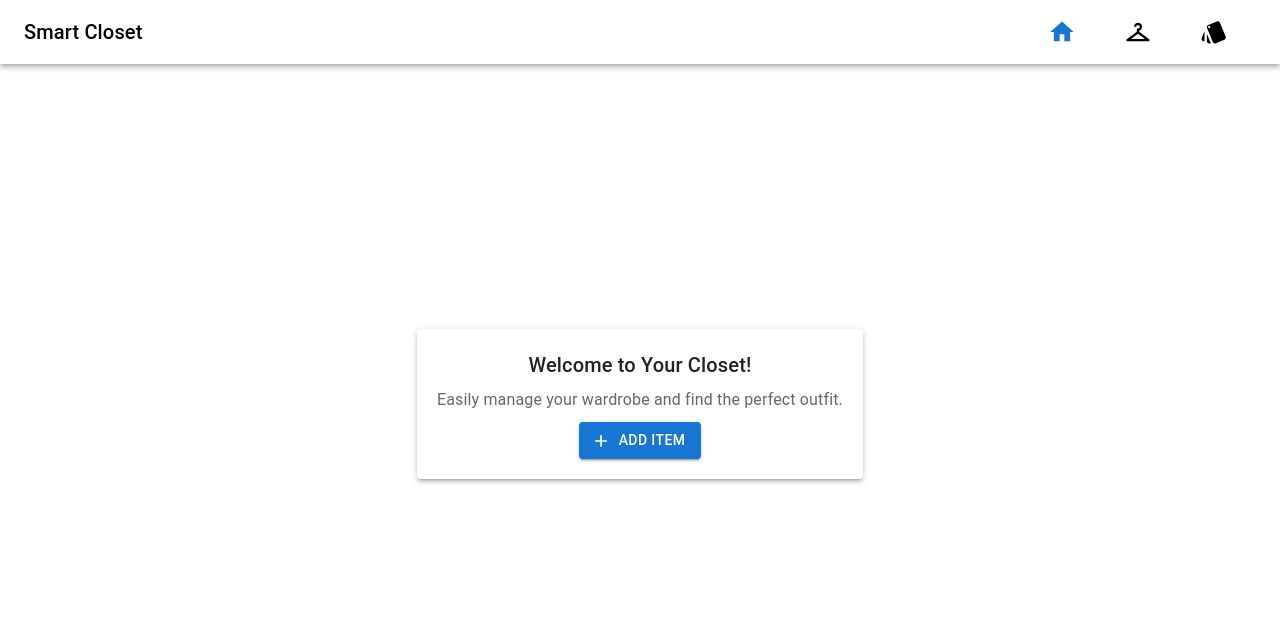
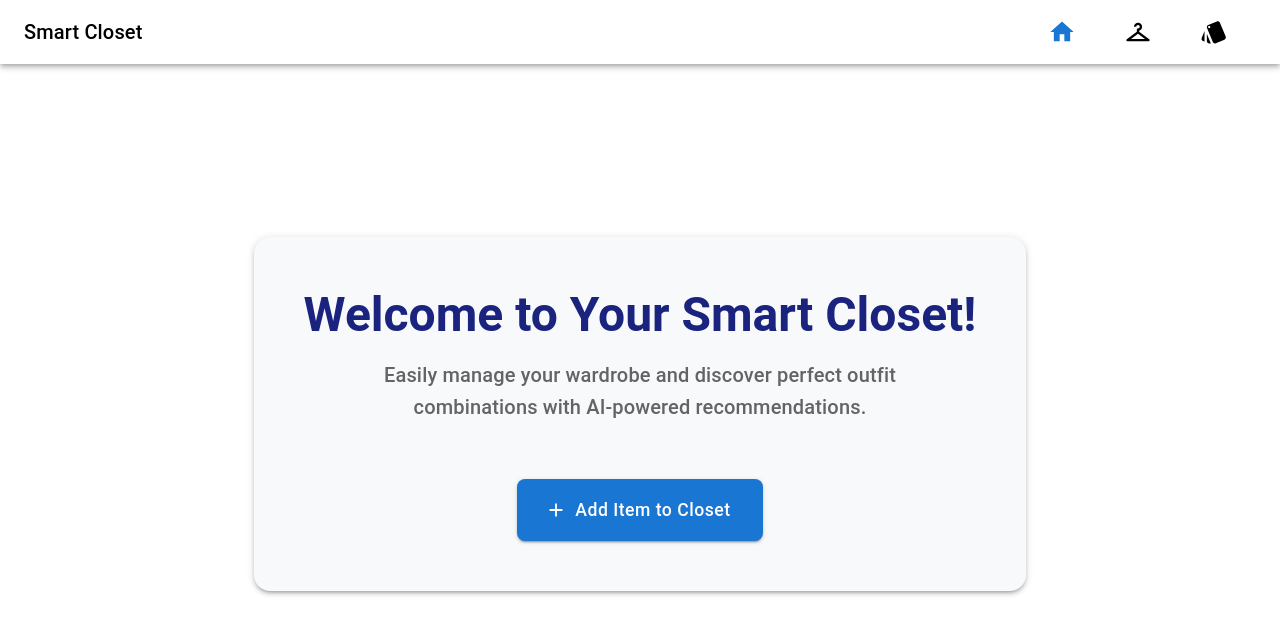
Before and after one commit to Tejaswini21nalla/smart-closet-ui, a React (Create React App) app: page / in a window 1280 px wide. Shown: the top 634 px of the page. Built offline with nearby package versions, Linux system fonts and the light colour scheme.

Commit message:
style: enhance WelcomeMessage with larger text and improved visual design

```diff
--- a/src/components/WelcomeMessage.js
+++ b/src/components/WelcomeMessage.js
@@ -1,5 +1,5 @@
 import React from 'react';
-import { Paper, Typography, Button, useMediaQuery } from '@mui/material';
+import { Paper, Typography, Button, useMediaQuery, Box } from '@mui/material';
 import { useTheme } from '@mui/material/styles';
 import AddIcon from '@mui/icons-material/Add';
 
@@ -8,24 +8,67 @@ function WelcomeMessage({ onAddClick }) {
   const isMobile = useMediaQuery(theme.breakpoints.down('sm'));
 
   return (
-    <Paper elevation={3} style={{ marginTop: '20px', padding: '20px', textAlign: 'center' }}>
-      <Typography variant="h6" gutterBottom>
-        Welcome to Your Closet!
+    <Paper
+      elevation={3}
+      sx={{
+        marginTop: { xs: '20px', sm: '40px' },
+        padding: { xs: '30px', sm: '40px', md: '50px' },
+        textAlign: 'center',
+        backgroundColor: '#f8f9fa',
+        maxWidth: '800px',
+        mx: 'auto',
+        borderRadius: '16px',
+      }}
+    >
+      <Box sx={{ mb: { xs: 3, sm: 4 } }}>
+        <Typography
+          variant="h3"
+          component="h1"
+          gutterBottom
+          sx={{
+            fontSize: { xs: '2rem', sm: '2.5rem', md: '3rem' },
+            fontWeight: 'bold',
+            color: '#1a237e',
+            mb: 2
+          }}
+        >
+          Welcome to Your Smart Closet!
         </Typography>
-      <Typography color="textSecondary">
-        Easily manage your wardrobe and find the perfect outfit.
+        <Typography
+          variant="h6"
+          color="textSecondary"
+          sx={{
+            fontSize: { xs: '1rem', sm: '1.25rem' },
+            maxWidth: '600px',
+            mx: 'auto',
+            lineHeight: 1.6
+          }}
+        >
+          Easily manage your wardrobe and discover perfect outfit combinations with AI-powered recommendations.
         </Typography>
+      </Box>
 
       <Button
         variant="contained"
         color="primary"
+        size="large"
         startIcon={<AddIcon />}
         onClick={onAddClick}
-          style={{ marginTop: '10px' }}
+        sx={{
+          mt: 3,
+          py: { xs: 1.5, sm: 2 },
+          px: { xs: 3, sm: 4 },
+          fontSize: { xs: '1rem', sm: '1.1rem' },
+          borderRadius: '8px',
+          textTransform: 'none',
+          backgroundColor: theme.palette.primary.main,
+          '&:hover': {
+            backgroundColor: theme.palette.primary.dark,
+          },
+        }}
       >
-          Add Item
+        Add Item to Closet
       </Button>
-
     </Paper>
   );
 }
```
Lines whose indentation alone changed are shown as unchanged.
